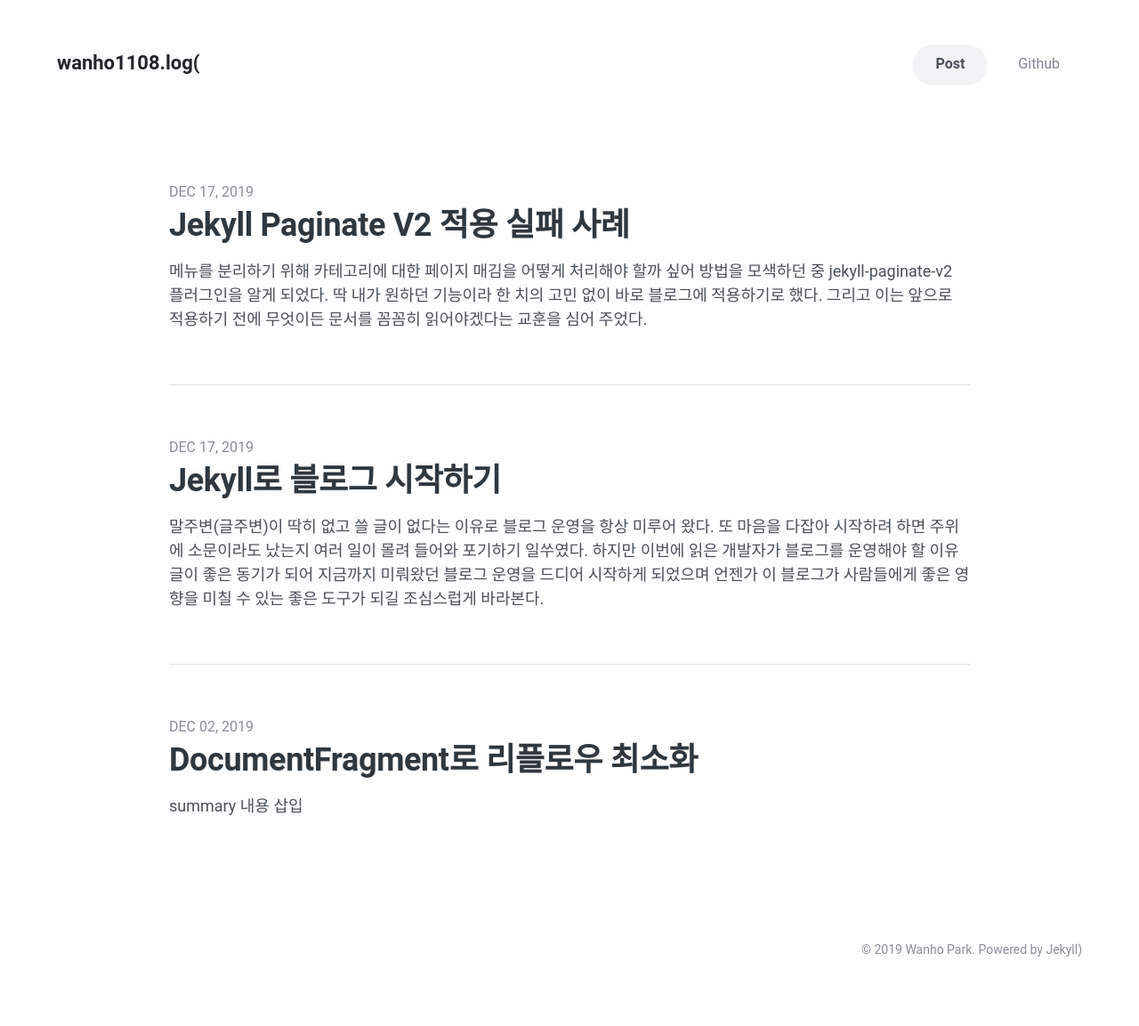
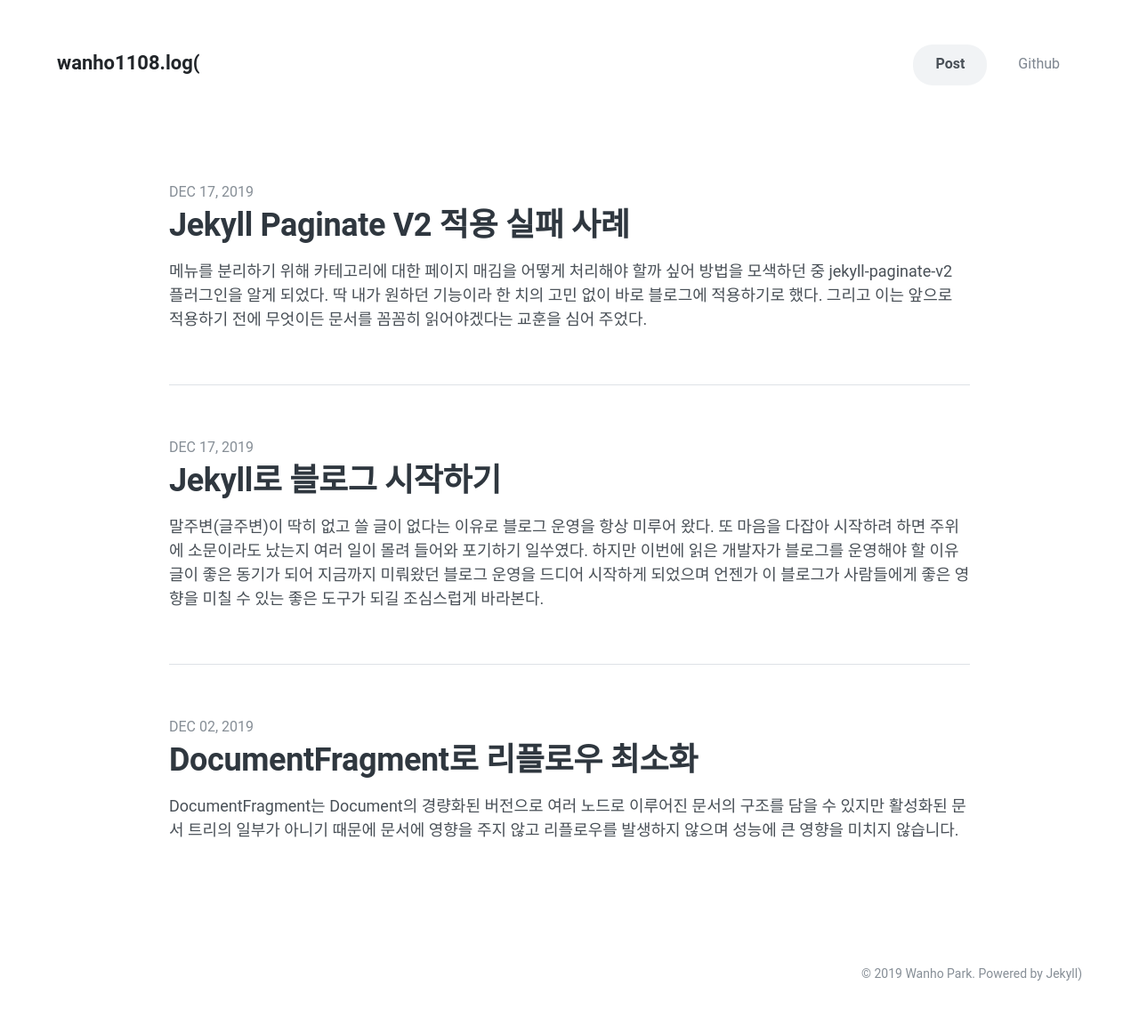
Before and after one commit to wanho1108/wanho1108.github.io, a Jekyll site: the page built from index.html, in a window 1280 px wide. Shown: the whole page at 89% size. Built offline with Jekyll 4.4.1, drawn with Linux system fonts in a browser that asks for light colours; some web fonts are replaced; the list of posts is cut into pages by our own code; before the commit the page ends 1126 px from its top, so only the background shows below that.

Commit message:
document fragment summary 추가

```diff
--- a/_posts/2019-12-25-document-fragment.md
+++ b/_posts/2019-12-25-document-fragment.md
@@ -2,7 +2,7 @@
 layout: article-view
 categories: post
 title:  "DocumentFragment로 리플로우 최소화"
-summary: "summary 내용 삽입"
+summary: "DocumentFragment는 Document의 경량화된 버전으로 여러 노드로 이루어진 문서의 구조를 담을 수 있지만 활성화된 문서 트리의 일부가 아니기 때문에 문서에 영향을 주지 않고 리플로우를 발생하지 않으며 성능에 큰 영향을 미치지 않습니다."
 date:   2019-12-02 10:40:00 +0900
 ---
 
```
